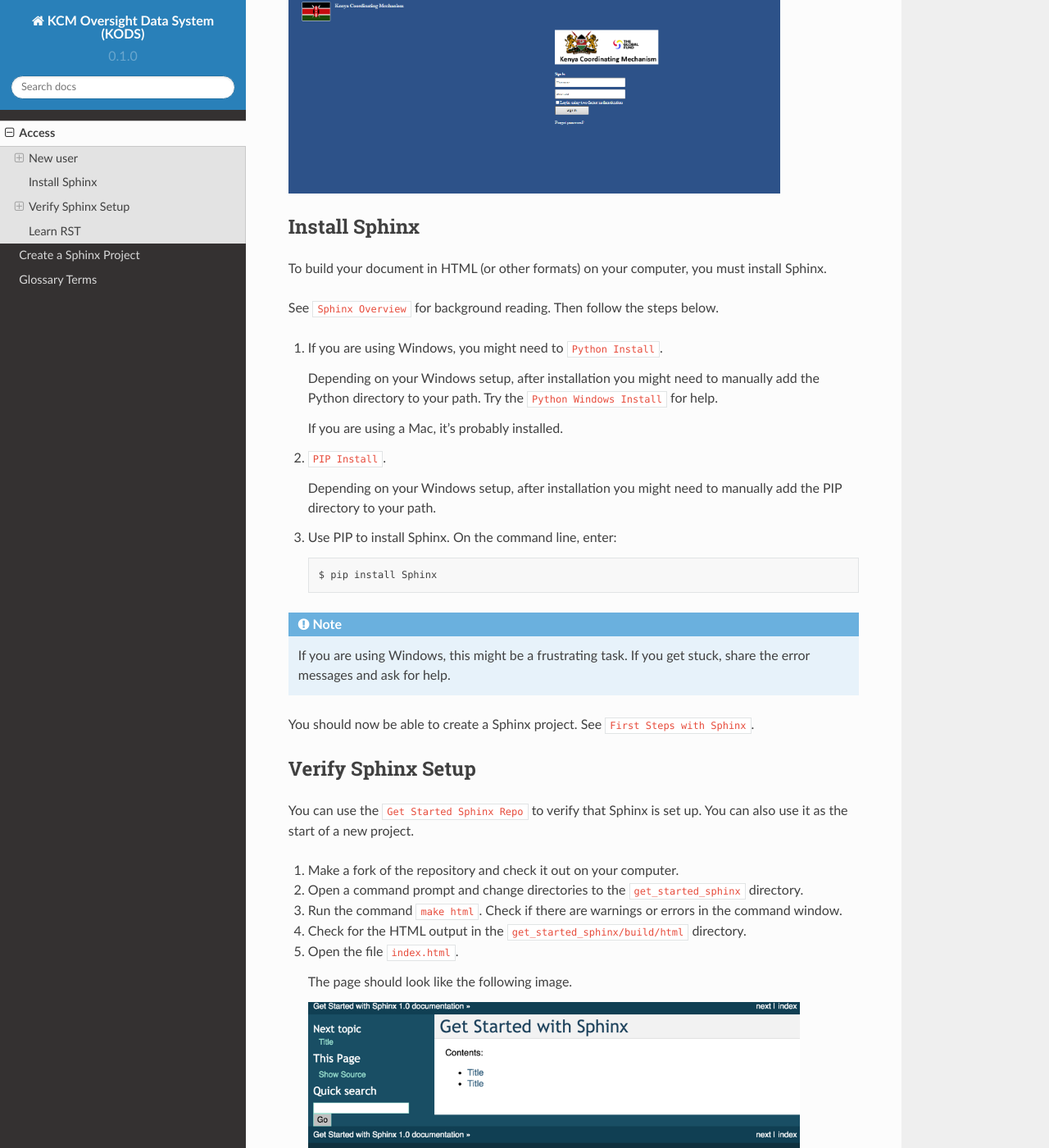
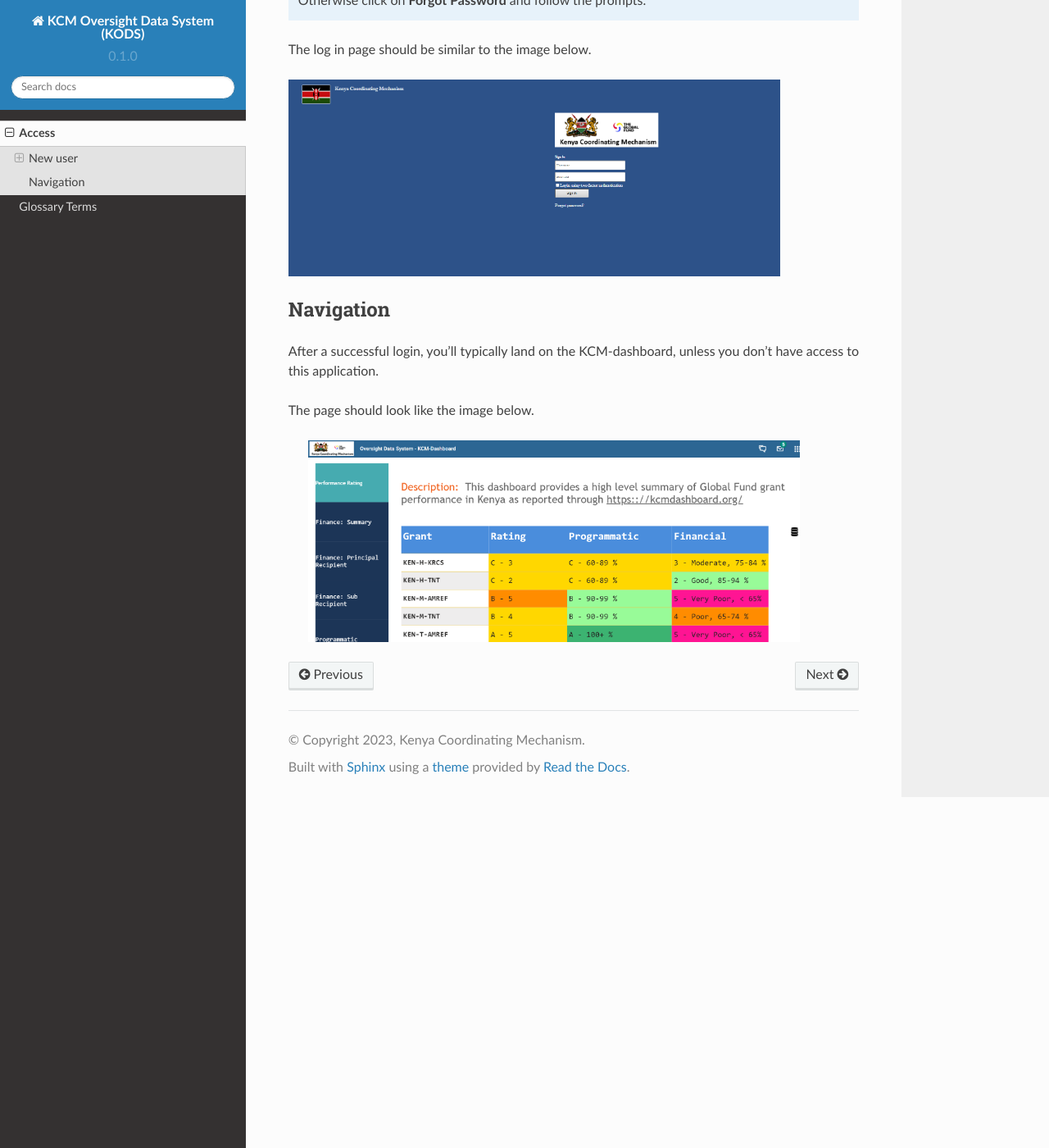
Before and after one commit to danielmaangi/kcm_data_system_guide, a Sphinx documentation site: the page built from docs/source/setup.rst, in a window 1280 px wide and 1400 px high, scrolled down 654 px. Shown: the whole window at 82% size. Built offline with Sphinx 7.4.7 and the Read the Docs theme 2.0.0, drawn with Linux system fonts in a browser that asks for light colours; cross-references to code outside the pages are shown as plain code; some of the changed text lies outside the part shown.

Commit message:
kcm dashboard landing page

```diff
--- a/docs/source/index.rst
+++ b/docs/source/index.rst
@@ -19,5 +19,4 @@
    :maxdepth: 1
 
    setup
-   create_project
    glossary_terms
--- a/docs/source/setup.rst
+++ b/docs/source/setup.rst
@@ -10,92 +10,29 @@
 
 New user
 ****************
-To get a new user on board, please submit a request to *info@globalfundkcm.or.ke* with
-title "KCM Data System User Account" for account creation. Provide at least the first and last name
+To get a new user on board, please submit a request to *info@globalfundkcm.or.ke* with the subject
+"KCM Data System User Account" for account creation. Provide at least the first and last name
 and email address.
 
 Existing user
 ==============
-1.	Open your web browser and navigate to this URL: https://kcmdashboard.org/
-2. Enter your *username* and *password* in the login fields
-3.	Click the Login button to access ODS.
+#.	Open your web browser and navigate to this URL: https://kcmdashboard.org/
+#. Enter your *username* and *password* in the login fields
+#.	Click the Login button to access ODS.
 
-**Note**: If your username and password are correct, you will be successfully logged into KODS.
-Otherwise click on **Forgot Password** and follow the prompts.
+.. note:: If your username and password are correct, you will be successfully logged into KODS. Otherwise click on **Forgot Password** and follow the prompts.
+
+The log in page should be similar to the image below.
 
 .. image:: images/login.png
  :width: 600
 
-Install Sphinx
+Navigation
 ****************
 
-To build your document in HTML (or other formats) on your computer, you must
-install Sphinx.
+After a successful login, you'll typically land on the KCM-dashboard, unless you don’t have access to this application.
 
-See :xref:`Sphinx Overview` for background reading. Then follow the steps below.
+The page should look like the image below.
 
-#. If you are using Windows, you might need to :xref:`Python Install`.
-
-   Depending on your Windows setup, after installation you might need to manually add the Python directory to your path. Try the :xref:`Python Windows Install` for help.
-
-   If you are using a Mac, it's probably installed.
-
-#. :xref:`PIP Install`.
-
-   Depending on your Windows setup, after installation you might need to manually add the PIP directory to your path.
-
-#. Use PIP to install Sphinx. On the command line, enter::
-
-   $ pip install Sphinx
-
-.. note:: If you are using Windows, this might be a frustrating task. If you get stuck, share the error messages and ask for help.
-
-You should now be able to create a Sphinx project. See :xref:`First Steps with Sphinx`.
-
-Verify Sphinx Setup
-**********************
-
-You can use the :xref:`Get Started Sphinx Repo` to verify that Sphinx is set
-up. You can also use it as the start of a new project.
-
-#. Make a fork of the repository and check it out on your computer.
-
-#. Open a command prompt and change directories to the ``get_started_sphinx``
-   directory.
-
-#. Run the command ``make html``. Check if there are warnings or errors in
-   the command window.
-
-#. Check for the HTML output in the ``get_started_sphinx/build/html`` directory.
-
-#. Open the file ``index.html``.
-
-   The page should look like the following image.
-
-   .. image:: images/get_started_sphinx.png
+   .. image:: images/kcmdashboard_start.png
      :width: 600
-
-If you the HTML is generated and there are no warnings or errors in the
-command prompt, Sphinx is set up correctly.
-
-Sphinx Videos
-=============
-
-These videos are very long and detailed. But they are great resources if
-you need to complete real projects in Sphinx.
-
-.. youtube:: hM4I58TA72g
-
-.. youtube:: QNHM7q2hLh8
-
-
-Learn RST
-*************
-
-To learn RST syntax, see the :xref:`RST Primer`. Then see the following video.
-
-.. youtube:: hM4I58TA72g
-
-You can experiment with RST with the :xref:`Online RST Writer`
-
-.. note:: Indentation is important in RST. Lots of problems are caused by inconsistent indentation. The only way to learn is to practice and see the results.
```
Also changed, not shown: docs/source/images/kcmdashboard_start.png (added).
